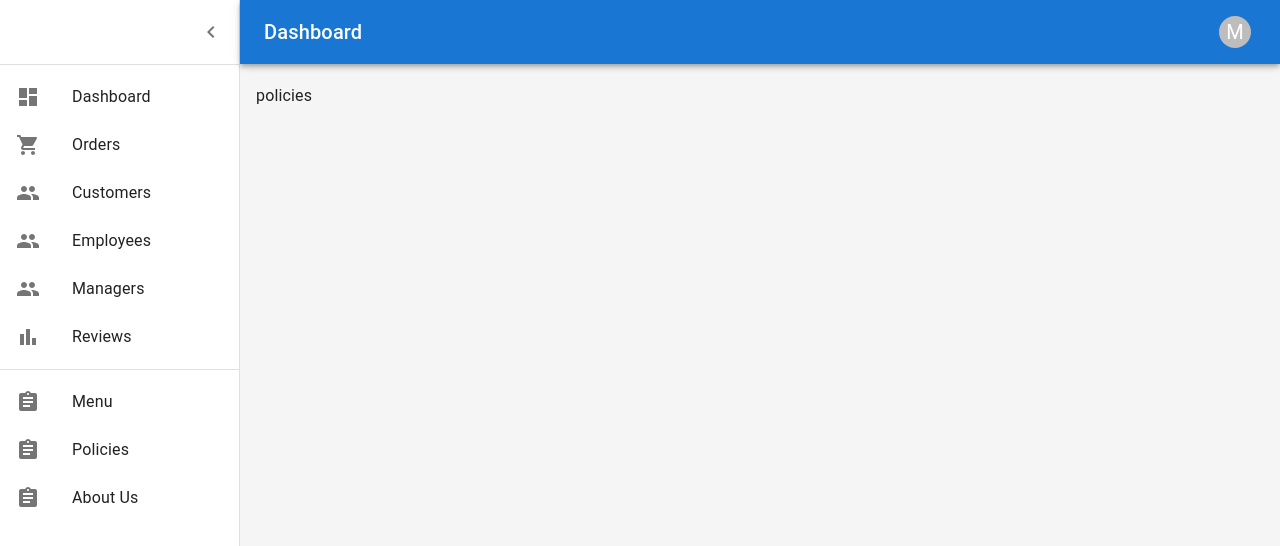
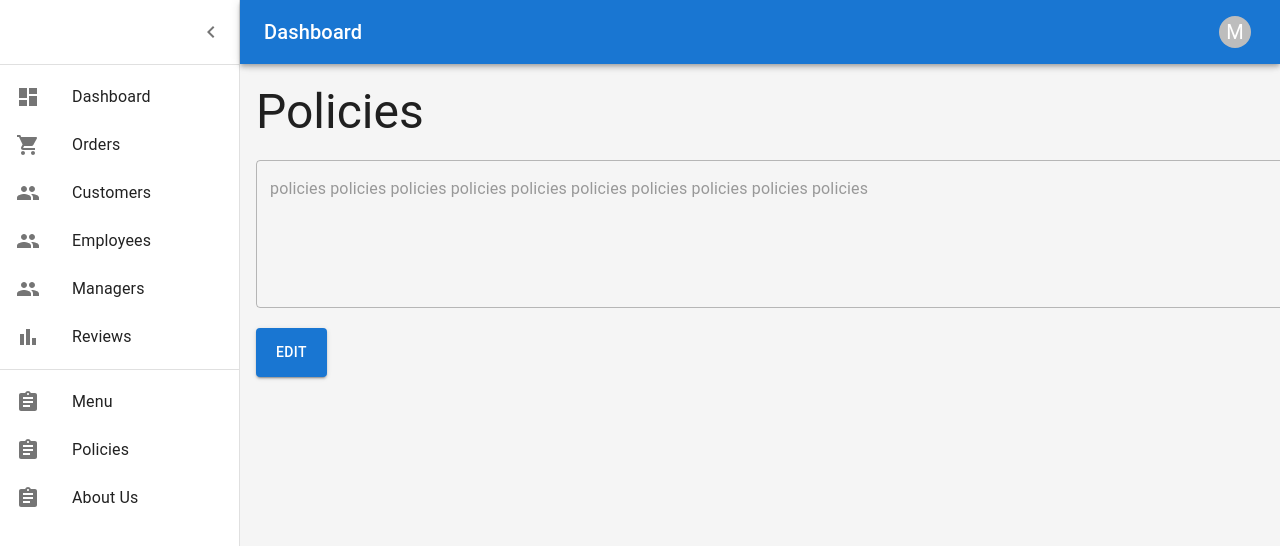
Before and after one commit to YahyaKassab/town-burger-admin, a React (Vite) app: page /policies in a window 1280 px wide. Shown: the top 546 px of the page. Built offline with nearby package versions, Linux system fonts and the light colour scheme.

Commit message:
almost done

```diff
--- a/index.html
+++ b/index.html
@@ -4,7 +4,7 @@
     <meta charset="UTF-8" />
     <link rel="icon" type="image/svg+xml" href="/vite.svg" />
     <meta name="viewport" content="width=device-width, initial-scale=1.0" />
-    <title>Vite + React</title>
+    <title>Town Burger</title>
   </head>
   <body>
     <div id="root"></div>
--- a/src/Components/Secondary/About Us Page/AboutUs.jsx
+++ b/src/Components/Secondary/About Us Page/AboutUs.jsx
@@ -1,5 +1,38 @@
-import React from "react"
+import { Button, TextField, Typography } from "@mui/material"
+import React, { useState } from "react"
 import Page from "../../Page"
 export default function AboutUs() {
-  return <Page nav={true}>aboutus</Page>
+  const [aboutUs, setAboutUs] = useState(
+    "aboutus aboutus aboutus aboutus aboutus aboutus  "
+  )
+  const [edit, setEdit] = useState(false)
+  const handleSubmit = (e) => {
+    e.preventDefault()
+    console.log(aboutUs)
+  }
+  return (
+    <Page nav={true}>
+      <Typography variant="h3" className="my-5">
+        About Us
+      </Typography>
+      <TextField
+        value={aboutUs}
+        disabled={!edit}
+        onChange={(e) => setAboutUs(e.target.value)}
+        fullWidth
+        multiline
+        rows={5}
+      />
+      <Button
+        variant="contained"
+        onClick={(e) => {
+          setEdit(!edit)
+          edit ? handleSubmit(e) : ""
+        }}
+        className="my-5 py-3 px-5"
+      >
+        {edit ? "Confirm" : "Edit"}
+      </Button>
+    </Page>
+  )
 }
--- a/src/Components/Secondary/Policies Page/Policies.jsx
+++ b/src/Components/Secondary/Policies Page/Policies.jsx
@@ -1,5 +1,38 @@
-import React from "react"
+import { Button, TextField, Typography } from "@mui/material"
+import React, { useState } from "react"
 import Page from "../../Page"
 export default function Policies() {
-  return <Page nav={true}>policies</Page>
+  const [policies, setPolicies] = useState(
+    "policies policies policies policies policies policies policies policies policies policies "
+  )
+  const [edit, setEdit] = useState(false)
+  const handleSubmit = (e) => {
+    e.preventDefault()
+    console.log(policies)
+  }
+  return (
+    <Page nav={true}>
+      <Typography variant="h3" className="my-5">
+        Policies
+      </Typography>
+      <TextField
+        value={policies}
+        disabled={!edit}
+        onChange={(e) => setPolicies(e.target.value)}
+        fullWidth
+        multiline
+        rows={5}
+      />
+      <Button
+        variant="contained"
+        onClick={(e) => {
+          setEdit(!edit)
+          edit ? handleSubmit(e) : ""
+        }}
+        className="my-5 py-3 px-5"
+      >
+        {edit ? "Confirm" : "Edit"}
+      </Button>
+    </Page>
+  )
 }
```
